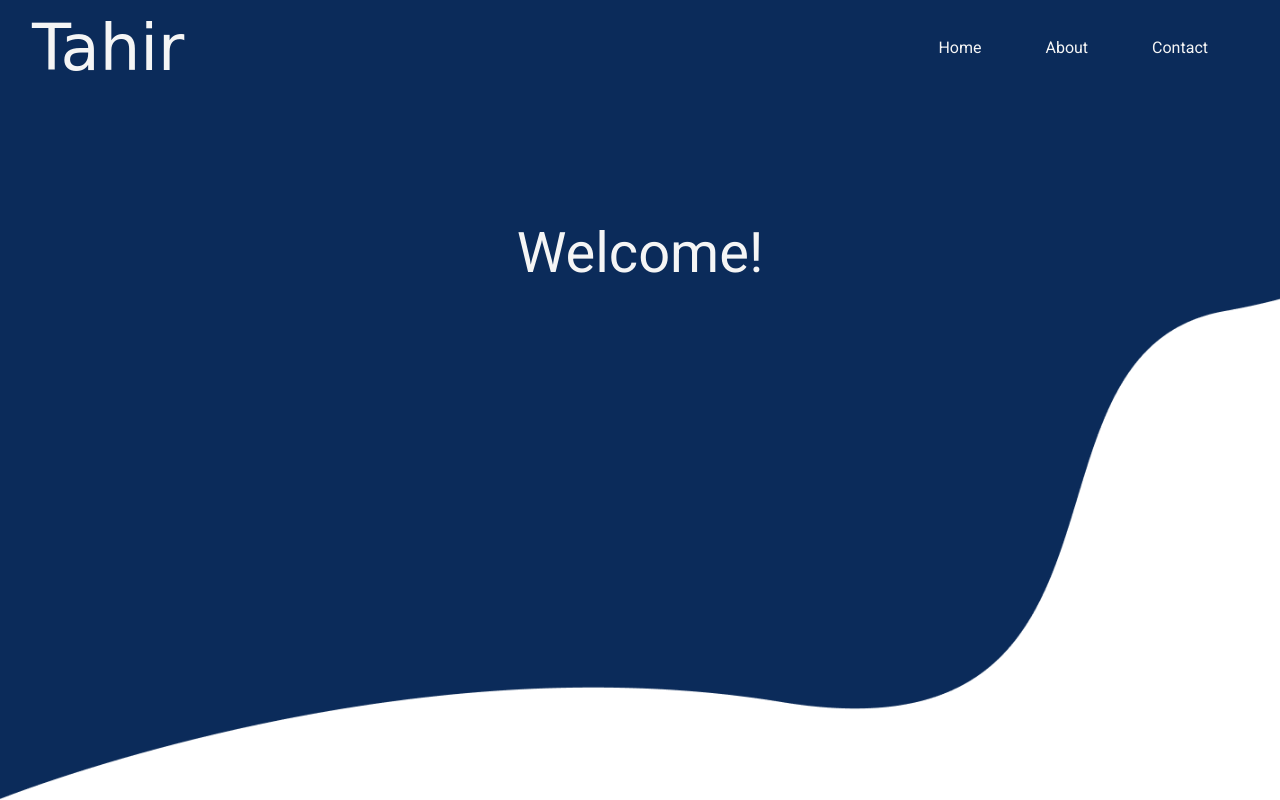
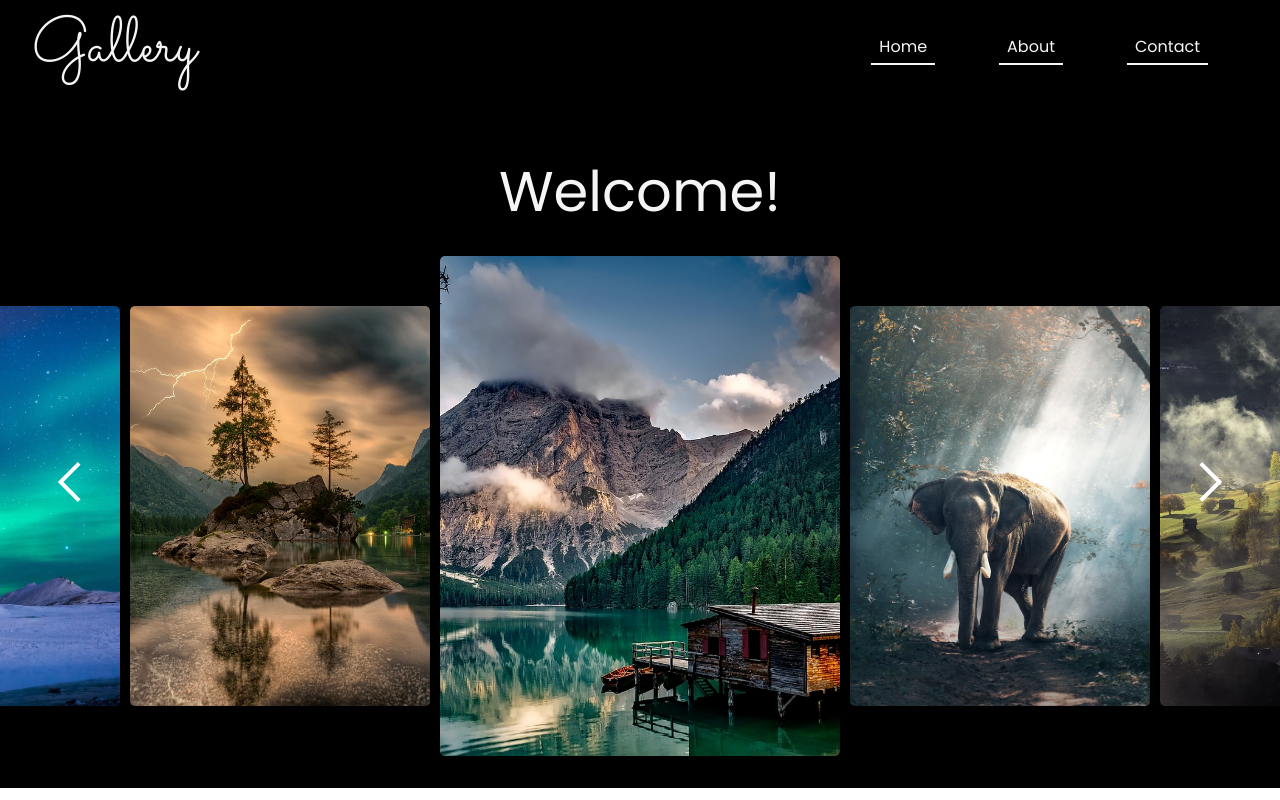
Before and after one commit to TahirIqbal095/Gallery, a plain HTML site: page build/index.html in a window 1280 px wide. Drawn offline with nearby package versions, Linux system fonts and the light colour scheme; a web font is replaced by a local one.

Commit message:
updated style and some animations and pictures

```diff
--- a/build/app.js
+++ b/build/app.js
@@ -1,20 +1,50 @@
-const tl = gsap.timeline({ defaults: { ease: "power1.out" }})
 
-tl.to(".text", { y: "0%", duration: 1, stagger: 0.25})
-tl.to(".slider", { y: "-100%", duration: 1.5, delay: 0.5})
-tl.to(".intro", { y: "-100%", duration: 1}, "<")
-tl.fromTo("nav", { opacity:0}, {opacity:1, duration: 1})
-tl.fromTo(".welcome-msg", { opacity:0}, {opacity:1, duration: 1}, "<")
+// Gsap Animation
+const tl = gsap.timeline({ defaults: { ease: "power1.out" } })
+
+tl.to(".text", { y: "0%", duration: 1, stagger: 0.25 })
+tl.to(".slider", { y: "-100%", duration: 1.5, delay: 0.5 })
+tl.to(".intro", { y: "-100%", duration: 1 }, "<")
+tl.fromTo("nav", { opacity: 0 }, { opacity: 1, duration: 1 })
+tl.fromTo(".welcome-msg", { opacity: 0 }, { opacity: 1, duration: 1 }, "<")
 
 // navbar
-
 const hambrgerBtn = document.querySelector(".hamburger")
 const hamburgerItems = document.querySelector(".hamburger-items")
+const items = document.querySelectorAll(".hamburger-items li")
 const hamburgerIcon = document.querySelector(".hamburger-icon")
 const hamburgerCloseIcon = document.querySelector(".hamburger-close-icon")
 
-hambrgerBtn.addEventListener("click", () =>{
+hambrgerBtn.addEventListener("click", () => {
     hamburgerItems.classList.toggle("open")
     hamburgerIcon.classList.toggle("hidden")
     hamburgerCloseIcon.classList.toggle("hidden")
+
+    items.forEach(link => {
+        link.classList.toggle("fade")
+    })
 })
+
+// Caruosel
+let middleNumber = 0
+let imgEl = document.querySelectorAll(".wallpaper-container img")
+let backwardEl = document.querySelector(".backward")
+let forwardEl = document.querySelector(".forward")
+
+
+function middleOne() {
+    if (imgEl.length % 2 == 0) {
+        middleNumber = imgEl.length / 2 - 1
+    } else {
+        middleNumber = (imgEl.length + 1) / 2 - 1
+    }
+    return middleNumber
+}
+
+imgEl[middleOne()].classList.add("fit-the-container")
+
+for (let i = 0; i < imgEl.length; i++) {
+    imgEl[i].addEventListener("click", () => {
+        imgEl[i].classList.add("fit-the-container")
+    })
+}
--- a/build/index.html
+++ b/build/index.html
@@ -10,8 +10,7 @@
     <!-- google fonts -->
     <link rel="preconnect" href="https://fonts.googleapis.com">
     <link rel="preconnect" href="https://fonts.gstatic.com" crossorigin>
-    <link href="https://fonts.googleapis.com/css2?family=Mrs+Saint+Delafield&family=Roboto&display=swap"
-        rel="stylesheet">
+    <link href="https://fonts.googleapis.com/css2?family=Poppins&family=Sacramento&display=swap" rel="stylesheet">
 </head>
 
 <body class="fs-regular text-clr-100">
@@ -19,7 +18,7 @@
     <main>
         <header>
             <nav>
-                <h1 class="fw-semi-bold fs-4xl">Tahir</h1>
+                <h1 class="fw-semi-bold fs-4xl">Gallery</h1>
                 <ul class="nav-items">
                     <li><a href="#">Home</a></li>
                     <li><a href="#">About</a></li>
@@ -42,8 +41,24 @@
         </header>
 
         <section>
-            <h2 class="welcome-msg | fs-3xl fw-semi-bold">Welcome!</h2>
+            <div class="container">
+                <h2 class="welcome-msg | fs-3xl fw-semi-bold">Welcome!</h2>
+                <div class="wallpaper-container | mx-auto">
+                    <img class="wallpapers" src="images/small-image1.jpg" alt="image">
+                    <img class="wallpapers" src="images/small-image2.jpg" alt="image">
+                    <img class="wallpapers" src="images/large-image.jpg" alt="image">
+                    <img class="wallpapers" src="images/small-image3.jpg" alt="image">
+                    <img class="wallpapers" src="images/small-image4.jpg" alt="image">
+                </div>
+                <button class="backward">
+                    <img src="images/backward.svg" alt="">
+                </button>
+                <button class="forward">
+                    <img src="images/forward.svg" alt="">
+                </button>
+            </div>
         </section>
+
     </main>
 
     <div class="intro">
--- a/build/style.css
+++ b/build/style.css
@@ -1,14 +1,13 @@
-
 :root {
 
-    --primary-clr-500: 	rgb(11, 43, 90);
+    --primary-clr-500: hsl(0, 0%, 0%);
     --primary-clr-200: hsl(0, 0%, 96%);
 
     --text-clr-100: hsl(0, 0%, 96%);
-    --text-clr-500: rgb(11, 43, 90);
+    --text-clr-500: hsl(0, 0%, 0%);
 
-    --ff-primary: 'Roboto', sans-serif;
-    --ff-secondary: 'Mrs Saint Delafield', cursive;
+    --ff-primary: 'Poppins', sans-serif;
+    --ff-secondary: 'Sacramento', cursive;
 
     --fs-xm: 0.75rem;
     --fs-sm: 0.875rem;
@@ -34,7 +33,7 @@
 }
 
 /* Remove default margin */
-*{
+* {
     margin: 0;
     padding: 0;
     font: inherit;
@@ -92,7 +91,7 @@ svg {
     }
 }
 
-a{
+a {
     text-decoration: none;
     color: inherit;
 }
@@ -112,71 +111,72 @@ a{
     font-weight: var(--fw-bold);
 }
 
-.fs-xm{
+.fs-xm {
     font-size: var(--fs-xm);
     line-height: 1rem;
 }
 
-.fs-sm{
+.fs-sm {
     font-size: var(--fs-sm);
     line-height: 1.25rem;
 }
 
-.fs-regular{
+.fs-regular {
     font-size: var(--fs-regular);
     line-height: 1.5rem;
 }
 
-.fs-xl{
+.fs-xl {
     font-size: var(--fs-xl);
     line-height: 1.75rem;
 }
 
-.fs-2xl{
+.fs-2xl {
     font-size: var(--fs-2xl);
     line-height: 2rem;
 }
 
-.fs-3xl{
+.fs-3xl {
     font-size: var(--fs-3xl);
     line-height: 4rem;
 }
 
-.fs-4xl{
+.fs-4xl {
     font-size: var(--fs-4xl);
     line-height: 5rem;
 }
 
-.bg-primary-500{
+.bg-primary-500 {
     background-color: var(--primary-clr-500);
 }
 
-.bg-primary-200{
+.bg-primary-200 {
     background-color: var(--primary-clr-200);
 }
 
-.text-clr-100{
+.text-clr-100 {
     color: var(--text-clr-100);
 }
 
-.text-clr-500{
+.text-clr-500 {
     color: var(--text-clr-500);
 }
-.mx-auto{
+
+.mx-auto {
     margin: 0 auto;
 }
 
-.hidden{
+.hidden {
     display: none;
 }
 
 /* general styling */
 
-body{
+body {
     font-family: var(--ff-primary);
 }
 
-h1{
+h1 {
     font-family: var(--ff-secondary);
 }
 
@@ -188,39 +188,49 @@ a {
     -webkit-tap-highlight-color: transparent;
 }
 
+main {
+    background-color: var(--primary-clr-500);
+    height: 100%;
+    width: 100%;
+}
+
+.container {
+    position: relative;
+    margin-top: 2rem;
+    padding: 2rem;
+    text-align: center;
+}
+
 /* navigation */
 
-nav{
+nav {
     display: flex;
     align-items: center;
     justify-content: space-between;
     padding: .5rem 2rem;
 }
 
-.nav-items{
+.nav-items {
     display: flex;
     gap: 4rem;
     margin-right: 40px;
 }
 
-.nav-items > *{
+.nav-items li {
     list-style: none;
+    border-bottom: 2px solid var(--primary-clr-200);
+    padding: 4px 8px;
 }
 
 @media (max-width:768px) {
-    .nav-items{
+    .nav-items {
         display: none;
-    }
-
-    main{
-        background-image: none;
-        background-color: var(--primary-clr-500);
     }
 }
 
 /* hamburger icon */
 
-.hamburger{
+.hamburger {
     z-index: 10;
     background: none;
     border: transparent;
@@ -228,7 +238,16 @@ nav{
     display: none;
 }
 
-.hamburger-items{
+.hamburger-items {
+    display: none;
+}
+
+@media (max-width:768px) {
+    .hamburger {
+        display: block;
+    }
+
+    .hamburger-items {
         position: fixed;
         display: flex;
         flex-direction: column;
@@ -245,41 +264,40 @@ nav{
         clip-path: circle(100px at 90% -20%);
         -webkit-clip-path: circle(100px at 90% -20%);
         transition: all 800ms ease-in-out;
+        pointer-events: none;
     }
 
-.open{
+    .open {
         clip-path: circle(1300px at 90% -20%);
         -webkit-clip-path: circle(1300px at 90% -20%);
+        pointer-events: all;
     }
 
-.hamburger-items > li{
+    .hamburger-items>li {
         list-style: none;
+        opacity: 0;
     }
 
-@media (max-width:768px) {
-    .hamburger{
-        display: block;
-    }
+    .hamburger-items>li:nth-child(1) {
+        transition: all 500ms ease-in 200ms;
     }
 
-/* hero section */
-
-main{
-    background-image: url("./images/hero-bg.webp");
-    background-size: cover;
-    min-height: 100vh;
+    .hamburger-items>li:nth-child(2) {
+        transition: all 500ms ease-in 400ms;
     }
 
-.welcome-msg{
-    position: absolute;
-    left: 50%;
-    top: 30%;
-    transform: translate(-50%, -30%);
+    .hamburger-items>li:nth-child(3) {
+        transition: all 500ms ease-in 600ms;
+    }
+
+    li.fade {
+        opacity: 1;
+    }
 }
 
 /* slider */
 
-.intro{
+.intro {
     background-color: var(--primary-clr-500);
     position: fixed;
     padding: 1rem;
@@ -292,7 +310,7 @@ main{
     align-items: center;
 }
 
-.slider{
+.slider {
     background-color: var(--primary-clr-200);
     position: fixed;
     top: 0%;
@@ -302,12 +320,54 @@ main{
     transform: translateY(100%);
 }
 
-.hide{
+.hide {
     background-color: var(--primary-clr-500);
     overflow: hidden;
 }
 
-.hide span{
+.hide span {
     display: inline-block;
     transform: translateY(100%);
 }
+
+/* carousel */
+
+.wallpapers {
+    width: 300px;
+    height: 400px;
+    object-fit: cover;
+    border-radius: 5px;
+    cursor: pointer;
+    transition: all 500ms ease;
+}
+
+.wallpaper-container {
+    display: flex;
+    justify-content: center;
+    align-items: center;
+    gap: 10px;
+    margin-top: 2rem;
+}
+
+.fit-the-container{
+    width: 400px;
+    height: 500px;
+}
+
+.backward{
+    position: absolute;
+    cursor: pointer;
+    background: none;
+    border: none;
+    left: 45px;
+    top: 50%;
+}
+
+.forward{
+    position: absolute;
+    cursor: pointer;
+    background: none;
+    border: none;
+    right: 45px;
+    top: 50%;
+}
```
Also changed, not shown: build/images/backward.svg (added), build/images/forward.svg (added), build/images/hero-bg.webp (deleted), build/images/large-image.jpg (added), build/images/small-image1.jpg (added), build/images/small-image2.jpg (added), build/images/small-image3.jpg (added), build/images/small-image4.jpg (added). Lines whose indentation alone changed are shown as unchanged.
